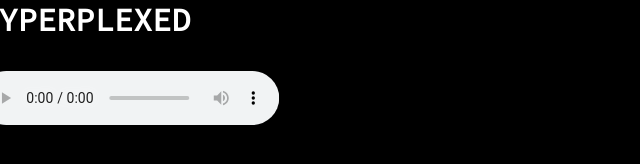
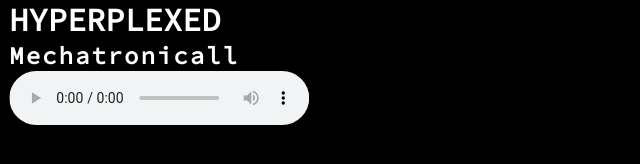
Before and after one commit to Guerra-BR/meu-portifolio, a website built with Parcel: page src/content/index.html in a window 1280 px wide. Shown: the top 164 px of the page, without its empty margins (0-640 px from the left). Built offline with nearby package versions, Linux system fonts and the light colour scheme.

Commit message:
extra fix

```diff
--- a/src/content/styles/_land-page.scss
+++ b/src/content/styles/_land-page.scss
@@ -96,14 +96,12 @@
         animation: neon 10s infinite;
 
         &__container{
-            margin-left: 7vw;
+            margin-left: 120px;
             -webkit-transform: skew(-15deg);
             height: 100vh;
             background-color: transparent;
 
             h1{
-                font-size: 2em;
-
                 &:hover{
                     color: white;
                 }
@@ -113,10 +111,13 @@
 }
 
 .type{
-    border-right: 5px solid white;
+    letter-spacing: 2px;
+    border-right: 4px solid white;
     white-space: nowrap;
     overflow: hidden;
-    animation: typing 10s steps(14) infinite,
+    max-width: min-content;
+    width: 100%;
+    animation: typing 10s steps(40) infinite,
         cursor .4s step-end infinite alternate;
 }
 
```
